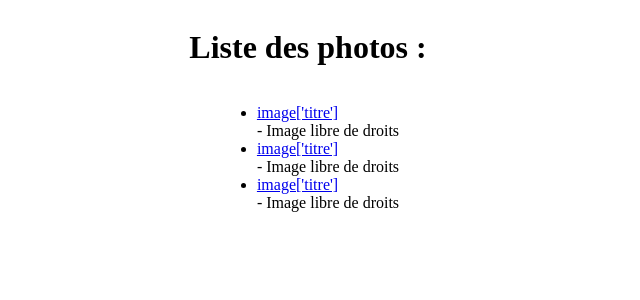
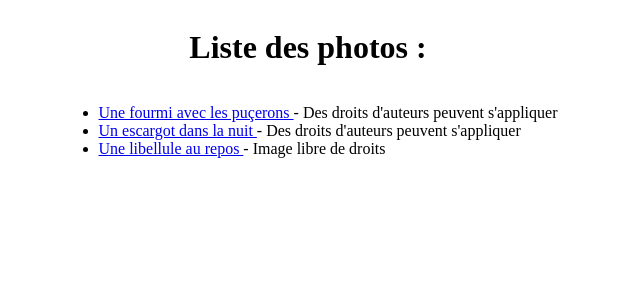
Before and after one commit to inf8214/INF8214_AjaxDemo, a Flask app: page /liste in a window 1280 px wide. Shown: the top 300 px of the page, without its empty margins (332-972 px from the left). Run offline with Flask 2, Linux system fonts and the light colour scheme.

Commit message:
liste des images

```diff
--- a/templates/liste.html
+++ b/templates/liste.html
@@ -10,12 +10,16 @@
     <h1>Liste des photos :</h1>
     <ul>
         {% for image in images %}
-        <li><a href="{{ url_for('static/json', filename=image['nomDeFichier']) }}">image['titre']</a></li>
-            {% if image['copyright'] == true %}
+        <li>
+            <a href="{{ url_for('fichier', path='img/'+image['nomDeFichier']) }}">
+                {{image['titre']}}
+            </a>
+            {% if image['droits'] == True %}
                 <span> - Des droits d'auteurs peuvent s'appliquer</span>
             {% else %}
                 <span> - Image libre de droits</span>
             {% endif %}
+        </li>
         {% endfor %}
     </ul>
 </body>
```
